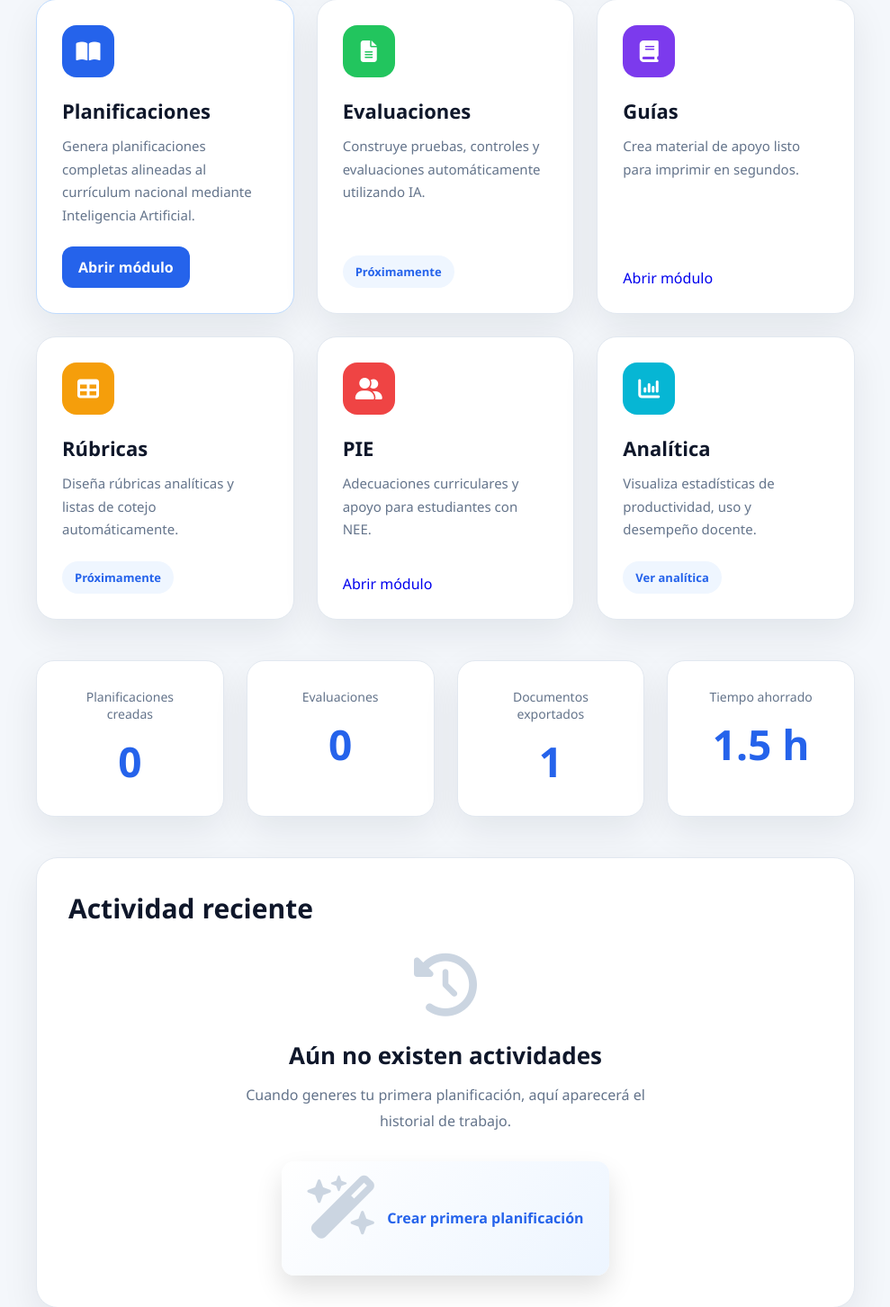
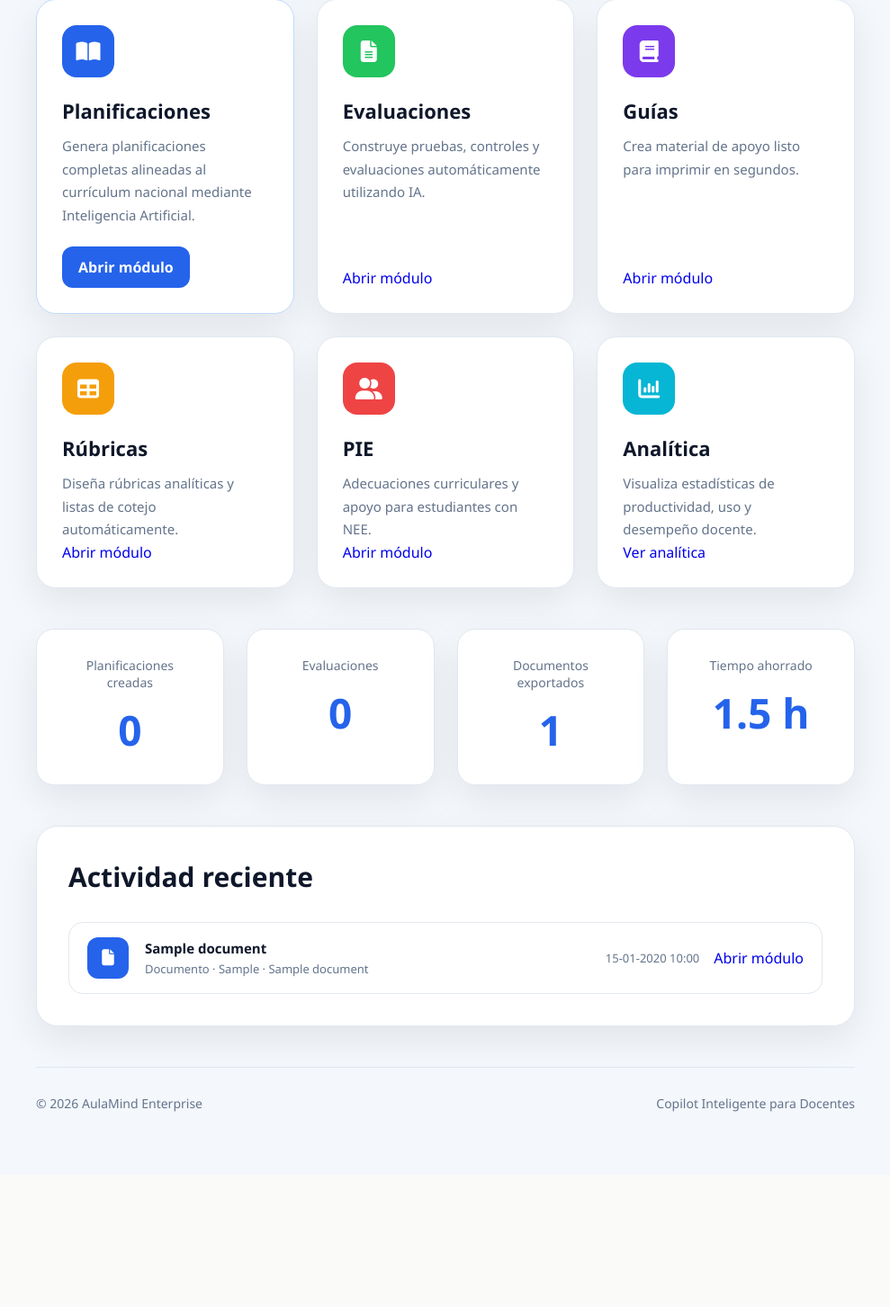
Before and after one commit to Arnaldo-hub/AulaMind-3.0, a Flask app: page /dashboard/ in a window 1280 px wide. Shown: the part 1355-2808 px from the top of the page at 90% size, without its empty margins (290-1279 px from the left). After the commit the page ends 2591 px from the top, so only its background shows below. Run offline with Flask 3, Linux system fonts and the light colour scheme; the visitor is signed in with stand-in values (Sample User, id 1); tables that the repository leaves empty hold one stand-in row (values such as "Sample post"); some libraries are stand-ins or nearby versions.

Commit message:
fix(dashboard): tarjetas de modulos activas y actividad reciente real
- Evaluaciones, Rubricas y Analitica dejan de decir 'Proximamente':
  ahora enlazan a sus modulos (PIE usa url_for)
- Actividad reciente muestra los ultimos 6 documentos reales del
  usuario (icono/color por tipo, titulo, curso, asignatura, fecha,
  link al modulo) con empty-state solo cuando no hay documentos
- Estilos activity-list/activity-item/activity-icon en dashboard.css
- Cache-busting v=APP_VERSION en dashboard.css
- Verificador: seccion 11 con 5 checks nuevos (73 total)

```diff
--- a/routes/dashboard.py
+++ b/routes/dashboard.py
@@ -13,10 +13,13 @@ AulaMind Enterprise
 ===========================================================
 """
 
+from datetime import datetime
+
 from flask import Blueprint
 from flask import render_template
 from flask import current_app
 from flask import session
+from flask import url_for
 from services.persistence_service import persistence_service
 
 
@@ -44,6 +47,20 @@ def home():
     url_for('dashboard.home'), así que no hay enlaces rotos.
     """
 
+    user_id = session.get("user_id")
+
+    stats = (
+        persistence_service.dashboard_stats(user_id)
+        if user_id else {
+            "planning_count": 0,
+            "evaluation_count": 0,
+            "guide_count": 0,
+            "rubric_count": 0,
+            "total_documents": 0,
+            "time_saved_hours": 0,
+        }
+    )
+
     return render_template(
 
         "dashboard.html",
@@ -54,17 +71,112 @@ def home():
 
         company=current_app.config["COMPANY"],
 
-        stats=persistence_service.dashboard_stats(session.get("user_id"))
-        if session.get("user_id") else {
-            "planning_count": 0,
-            "evaluation_count": 0,
-            "guide_count": 0,
-            "rubric_count": 0,
-            "total_documents": 0,
-            "time_saved_hours": 0,
-        }
+        stats=stats,
+
+        recent_activity=_recent_activity(user_id)
 
     )
+
+
+# ==========================================================
+# Actividad reciente (últimos documentos del usuario)
+# ==========================================================
+
+_ACTIVITY_META = {
+
+    "planning": {
+        "label": "Planificación",
+        "icon": "fa-book",
+        "color": "blue",
+        "endpoint": "planning.index",
+    },
+
+    "evaluation": {
+        "label": "Evaluación",
+        "icon": "fa-file-lines",
+        "color": "green",
+        "endpoint": "evaluation.index",
+    },
+
+    "guide": {
+        "label": "Guía",
+        "icon": "fa-book-open",
+        "color": "purple",
+        "endpoint": "guides.index",
+    },
+
+    "rubric": {
+        "label": "Rúbrica",
+        "icon": "fa-table",
+        "color": "orange",
+        "endpoint": "rubrics.index",
+    },
+
+    "pie": {
+        "label": "PIE",
+        "icon": "fa-user-group",
+        "color": "red",
+        "endpoint": "pie.index",
+    },
+
+}
+
+
+def _recent_activity(user_id, limit=6):
+
+    if not user_id:
+
+        return []
+
+    items = []
+
+    for doc in persistence_service.list_documents(user_id)[:limit]:
+
+        meta = _ACTIVITY_META.get(
+            doc.get("document_type"),
+            {
+                "label": "Documento",
+                "icon": "fa-file",
+                "color": "blue",
+                "endpoint": "dashboard.home",
+            }
+        )
+
+        created_display = ""
+
+        if doc.get("created_at"):
+
+            try:
+
+                created_display = datetime.fromisoformat(
+                    doc["created_at"]
+                ).strftime("%d-%m-%Y %H:%M")
+
+            except (ValueError, TypeError):
+
+                created_display = str(doc["created_at"])
+
+        try:
+
+            module_url = url_for(meta["endpoint"])
+
+        except Exception:
+
+            module_url = url_for("dashboard.home")
+
+        items.append({
+            "id": doc.get("id"),
+            "title": doc.get("title") or meta["label"],
+            "course": doc.get("course"),
+            "subject": doc.get("subject"),
+            "type_label": meta["label"],
+            "icon": meta["icon"],
+            "color": meta["color"],
+            "module_url": module_url,
+            "created_display": created_display,
+        })
+
+    return items
 
 
 # ==========================================================
--- a/static/css/dashboard.css
+++ b/static/css/dashboard.css
@@ -1525,3 +1525,159 @@ FIN DEL ARCHIVO
 Dashboard Enterprise v3.0
 AulaMind
 =========================================================*/
+/* ==========================================================
+ * ACTIVIDAD RECIENTE (v3.1.5)
+ * Lista de últimos documentos generados por el usuario
+ * ========================================================== */
+
+.activity-list{
+
+    list-style:none;
+
+    margin:0;
+
+    padding:0;
+
+    display:flex;
+
+    flex-direction:column;
+
+    gap:14px;
+
+}
+
+.activity-item{
+
+    display:flex;
+
+    align-items:center;
+
+    gap:18px;
+
+    padding:16px 20px;
+
+    border:1px solid var(--border);
+
+    border-radius:16px;
+
+    background:var(--surface);
+
+    transition:box-shadow 0.15s ease, transform 0.15s ease;
+
+}
+
+.activity-item:hover{
+
+    box-shadow:var(--shadow);
+
+    transform:translateY(-1px);
+
+}
+
+.activity-icon{
+
+    width:46px;
+
+    height:46px;
+
+    min-width:46px;
+
+    border-radius:12px;
+
+    display:flex;
+
+    align-items:center;
+
+    justify-content:center;
+
+    color:#fff;
+
+    font-size:18px;
+
+}
+
+.activity-icon.blue{background:var(--primary);}
+
+.activity-icon.green{background:var(--success);}
+
+.activity-icon.purple{background:var(--purple);}
+
+.activity-icon.orange{background:var(--warning);}
+
+.activity-icon.red{background:var(--danger);}
+
+.activity-icon.cyan{background:var(--accent);}
+
+.activity-info{
+
+    flex:1;
+
+    display:flex;
+
+    flex-direction:column;
+
+    gap:4px;
+
+    min-width:0;
+
+}
+
+.activity-info strong{
+
+    font-size:15px;
+
+    color:var(--text);
+
+    white-space:nowrap;
+
+    overflow:hidden;
+
+    text-overflow:ellipsis;
+
+}
+
+.activity-info small{
+
+    font-size:13px;
+
+    color:var(--text-light);
+
+}
+
+.activity-meta{
+
+    display:flex;
+
+    align-items:center;
+
+    gap:16px;
+
+}
+
+.activity-meta span{
+
+    font-size:13px;
+
+    color:var(--text-light);
+
+    white-space:nowrap;
+
+}
+
+@media (max-width: 720px){
+
+    .activity-item{
+
+        flex-wrap:wrap;
+
+    }
+
+    .activity-meta{
+
+        width:100%;
+
+        justify-content:space-between;
+
+    }
+
+}
--- a/templates/dashboard.html
+++ b/templates/dashboard.html
@@ -17,7 +17,7 @@
 
     <link
         rel="stylesheet"
-        href="{{ url_for('static', filename='css/dashboard.css') }}">
+        href="{{ url_for('static', filename='css/dashboard.css', v=config.APP_VERSION) }}">
 
     <link
         rel="stylesheet"
@@ -430,11 +430,7 @@
 
             </div>
 
-            <span class="coming-soon">
-
-                Próximamente
-
-            </span>
+            <a href="{{ url_for('evaluation.index') }}" class="btn-module">Abrir módulo</a>
 
         </article>
 
@@ -496,11 +492,7 @@
 
             </div>
 
-            <span class="coming-soon">
-
-                Próximamente
-
-            </span>
+            <a href="{{ url_for('rubrics.index') }}" class="btn-module">Abrir módulo</a>
 
         </article>
 
@@ -531,7 +523,7 @@
 
             </div>
 
-            <a href="/pie" class="btn-module">Abrir módulo</a>
+            <a href="{{ url_for('pie.index') }}" class="btn-module">Abrir módulo</a>
 
         </article>
 
@@ -562,11 +554,7 @@
 
             </div>
 
-            <span class="coming-soon">
-
-                Ver analítica
-
-            </span>
+            <a href="{{ url_for('analytics.index') }}" class="btn-module">Ver analítica</a>
 
         </article>
 
@@ -660,6 +648,50 @@
 
         </div>
 
+        {% if recent_activity %}
+
+        <ul class="activity-list">
+
+            {% for item in recent_activity %}
+
+            <li class="activity-item">
+
+                <div class="activity-icon {{ item.color }}">
+
+                    <i class="fa-solid {{ item.icon }}"></i>
+
+                </div>
+
+                <div class="activity-info">
+
+                    <strong>{{ item.title }}</strong>
+
+                    <small>
+                        {{ item.type_label }}
+                        {% if item.course %} · {{ item.course }}{% endif %}
+                        {% if item.subject %} · {{ item.subject }}{% endif %}
+                    </small>
+
+                </div>
+
+                <div class="activity-meta">
+
+                    <span>{{ item.created_display }}</span>
+
+                    <a href="{{ item.module_url }}" class="btn-module">
+                        Abrir módulo
+                    </a>
+
+                </div>
+
+            </li>
+
+            {% endfor %}
+
+        </ul>
+
+        {% else %}
+
         <div class="empty-state">
 
             <i class="fa-solid fa-clock-rotate-left"></i>
@@ -690,6 +722,8 @@
             </a>
 
         </div>
+
+        {% endif %}
 
     </section>
 
```
Also changed, not shown: scripts/verify_predeploy.py (+102 -0 lines).
